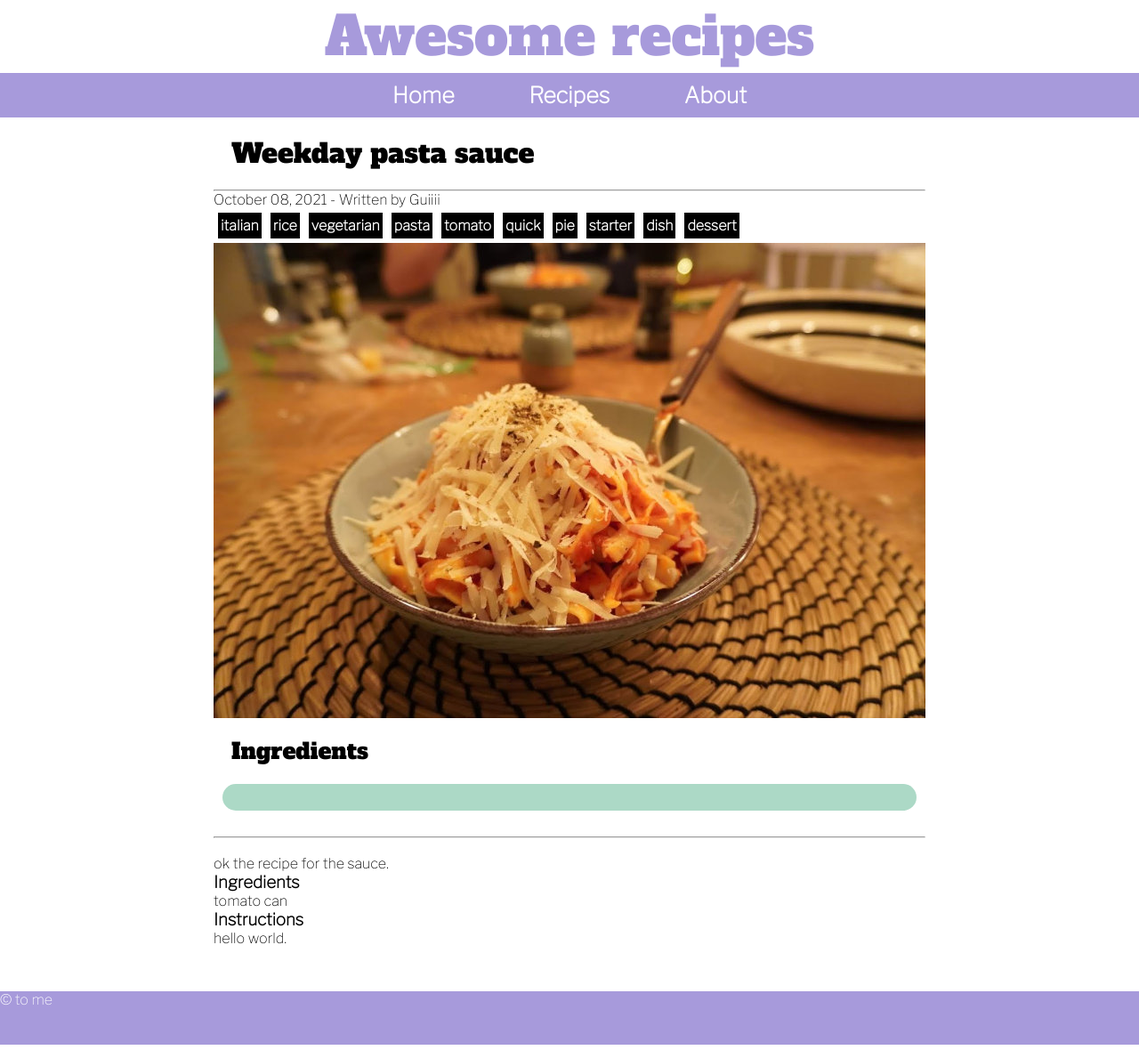
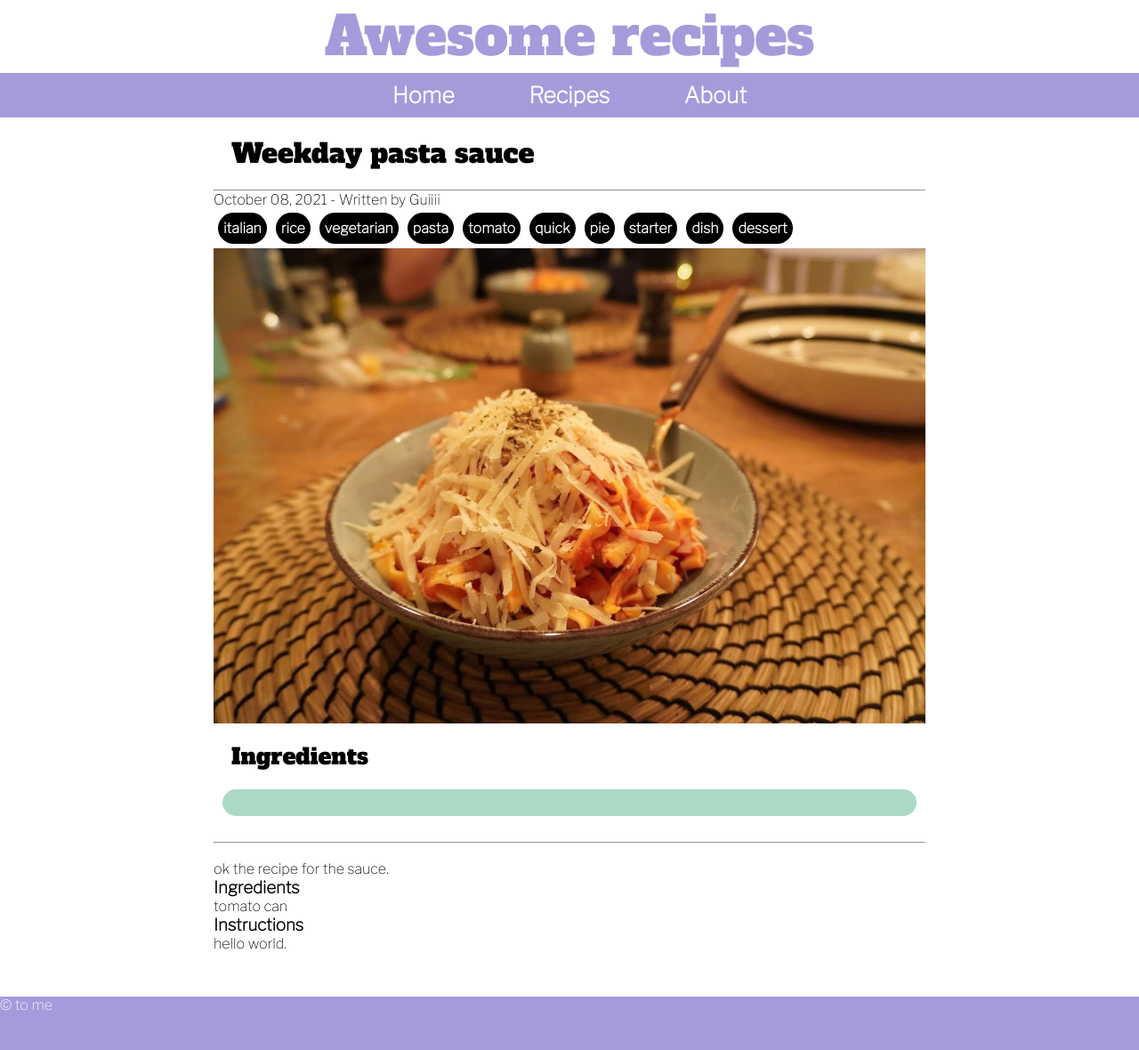
Before and after one commit to neuracr/neuracr.github.io, a Jekyll site: the page built from docs/recipes/_posts/2021-10-08-weekday-pasta-sauce.md, in a window 1280 px wide. Shown: the whole page at 89% size. Built offline with Jekyll 4.4.1, drawn with Linux system fonts in a browser that asks for light colours.

Commit message:
Adds a radius to be trendy and please gogo.

```diff
--- a/docs/css/style.css
+++ b/docs/css/style.css
@@ -155,7 +155,8 @@ footer {
     font-weight: bold;
     display: inline-block;
     margin: 5px 5px;
-    padding: 5px 3px;
+    padding: 8px 6px;
+    border-radius: 120px;
 }
 #ingredient-list {
     padding: 15px;
```
